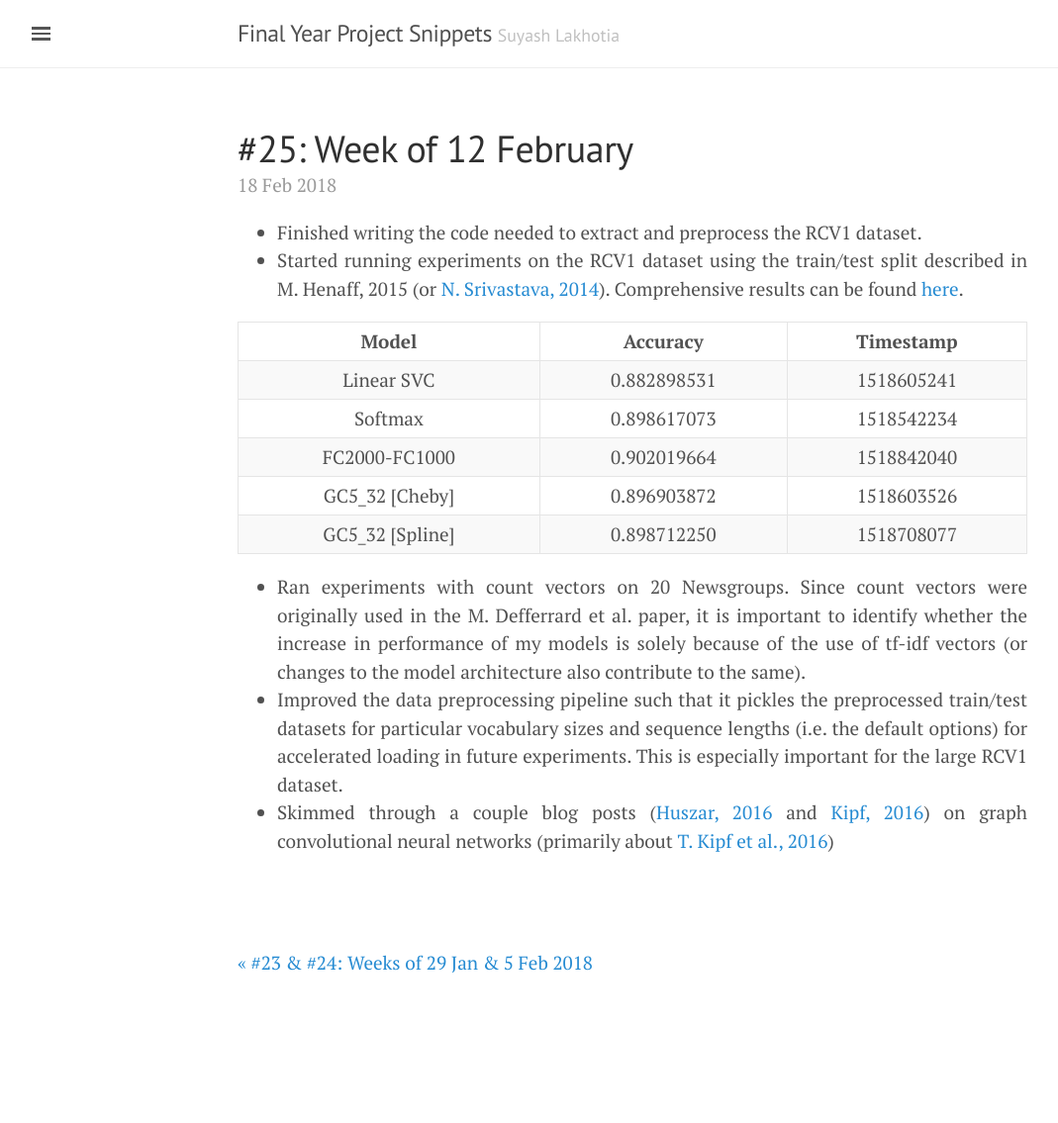
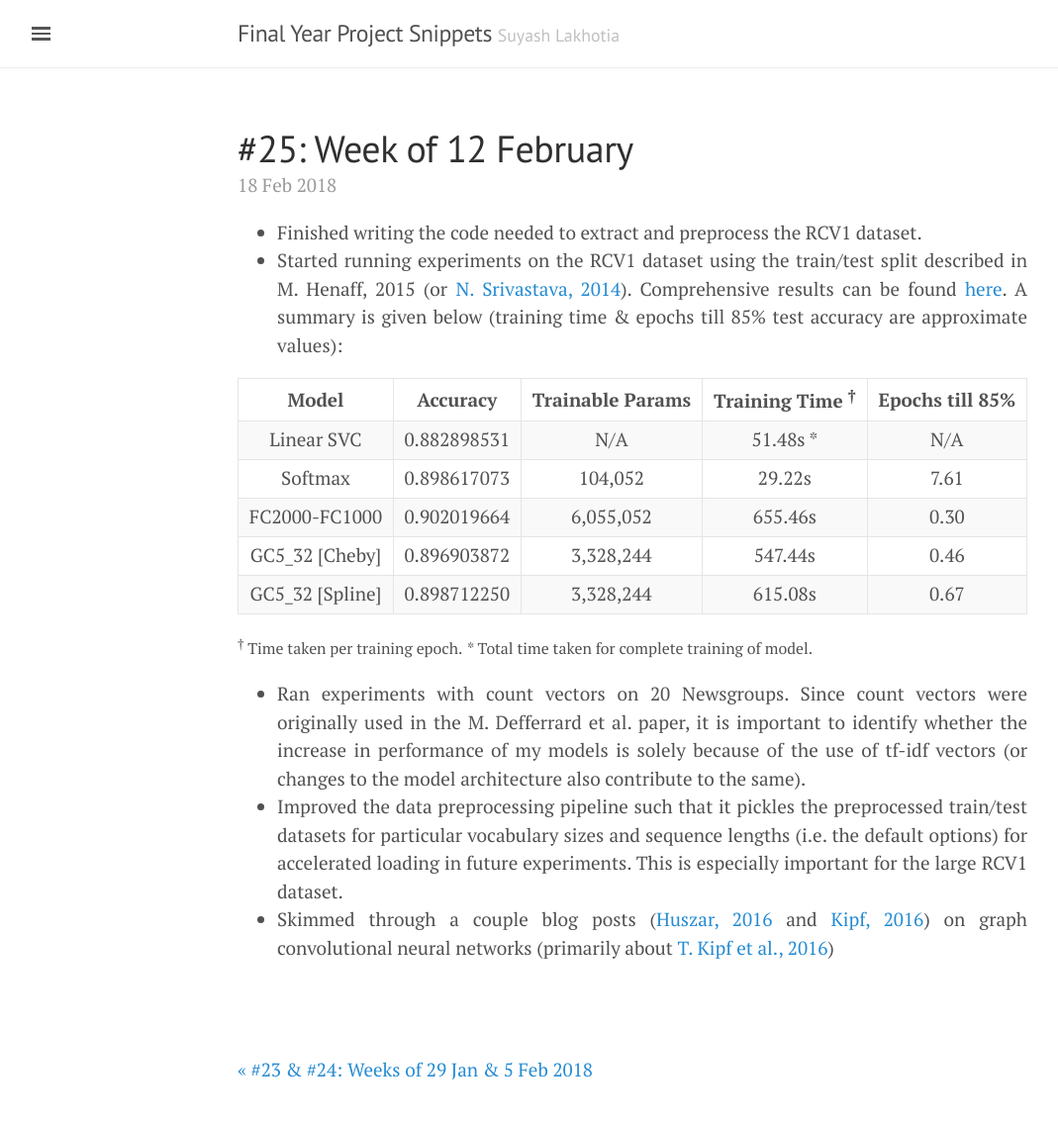
Before and after one commit to SuyashLakhotia/FYPSnippets, a Jekyll site: the page built from _posts/2018-02-18-Week-of-12-February.md, in a window 1280 px wide. Shown: the whole page at 99% size, without its empty margins (1-1070 px from the left). Built offline with Jekyll 4.4.1, drawn with Linux system fonts in a browser that asks for light colours; before the commit the page ends 1027 px from its top, so only the background shows below that.

Commit message:
Updated Blog Post for 2018-02-18

```diff
--- a/_posts/2018-02-18-Week-of-12-February.md
+++ b/_posts/2018-02-18-Week-of-12-February.md
@@ -4,15 +4,26 @@ title: "#25: Week of 12 February"
 ---
 
 - Finished writing the code needed to extract and preprocess the RCV1 dataset.
-- Started running experiments on the RCV1 dataset using the train/test split described in M. Henaff, 2015 (or [N. Srivastava, 2014](http://jmlr.org/papers/volume15/srivastava14a.old/srivastava14a.pdf)). Comprehensive results can be found [here](https://github.com/SuyashLakhotia/TextCategorization/blob/master/results.csv).
+- Started running experiments on the RCV1 dataset using the train/test split described in M. Henaff, 2015 (or [N. Srivastava, 2014](http://jmlr.org/papers/volume15/srivastava14a.old/srivastava14a.pdf)). Comprehensive results can be found [here](https://github.com/SuyashLakhotia/TextCategorization/blob/master/results.csv). A summary is given below (training time & epochs till 85% test accuracy are approximate values):
 
-| Model                | Accuracy    | Timestamp  |
-|:--------------------:|:-----------:|:----------:|
-| Linear SVC           | 0.882898531 | 1518605241 |
-| Softmax              | 0.898617073 | 1518542234 |
-| FC2000-FC1000        | 0.902019664 | 1518842040 |
-| GC5_32 [Cheby]       | 0.896903872 | 1518603526 |
-| GC5_32 [Spline]      | 0.898712250 | 1518708077 |
+| Model           | Accuracy    | Trainable Params | Training Time <sup>†</sup>  | Epochs till 85% |
+|:---------------:|:-----------:|:----------------:|:---------------------------:|:---------------:|
+| Linear SVC      | 0.882898531 | N/A              | 51.48s *                    | N/A             |
+| Softmax         | 0.898617073 | 104,052          | 29.22s                      | 7.61            |
+| FC2000-FC1000   | 0.902019664 | 6,055,052        | 655.46s                     | 0.30            |
+| GC5_32 [Cheby]  | 0.896903872 | 3,328,244        | 547.44s                     | 0.46            |
+| GC5_32 [Spline] | 0.898712250 | 3,328,244        | 615.08s                     | 0.67            |
+
+<!--
+| 1518605241 |
+| 1518542234 |
+| 1518842040 |
+| 1518603526 |
+| 1518708077 |
+-->
+
+<small><sup>†</sup> Time taken per training epoch.</small>
+<small>\* Total time taken for complete training of model.</small>
 
 - Ran experiments with count vectors on 20 Newsgroups. Since count vectors were originally used in the M. Defferrard et al. paper, it is important to identify whether the increase in performance of my models is solely because of the use of tf-idf vectors (or changes to the model architecture also contribute to the same).
 - Improved the data preprocessing pipeline such that it pickles the preprocessed train/test datasets for particular vocabulary sizes and sequence lengths (i.e. the default options) for accelerated loading in future experiments. This is especially important for the large RCV1 dataset.
```
